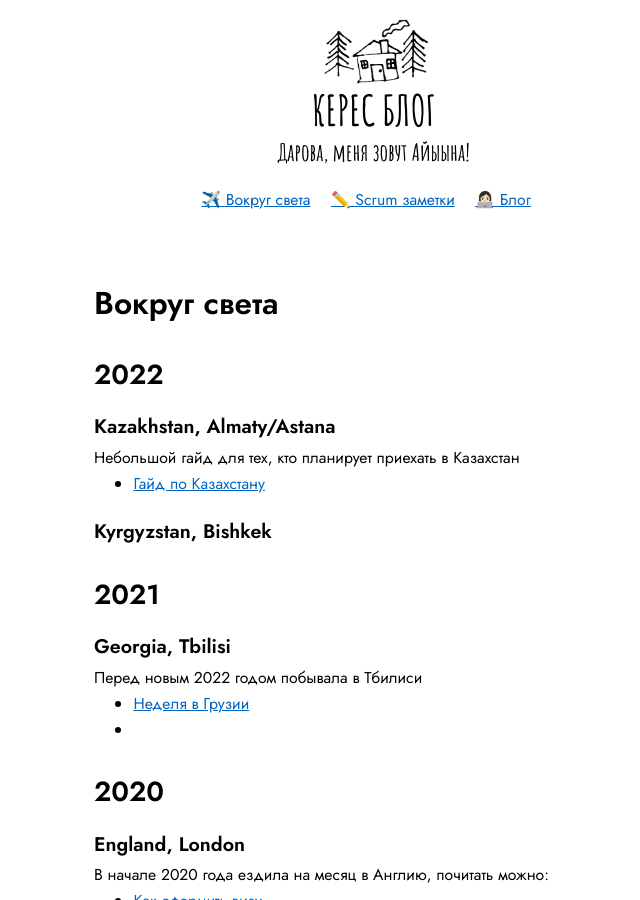
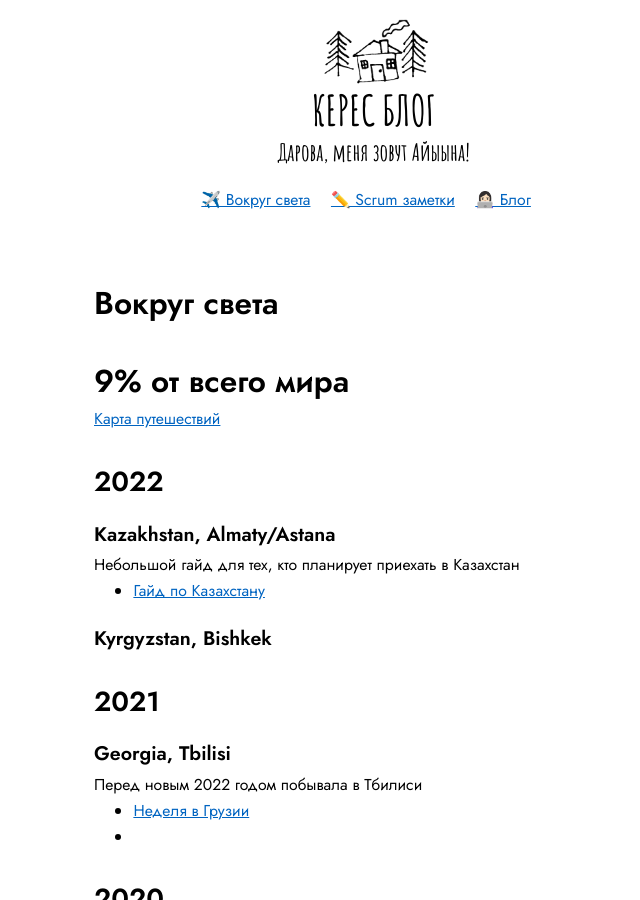
Before and after one commit to keresm/keresaina.github.io, a Jekyll site: the page built from _pages/travel/main.md, in a window 1280 px wide and 900 px high. Shown: the whole window, without its empty margins (266-906 px from the left). Built offline with Jekyll 4.4.1, drawn with Linux system fonts in a browser that asks for light colours.

Commit message:
Update main.md

```diff
--- a/_pages/travel/main.md
+++ b/_pages/travel/main.md
@@ -4,6 +4,8 @@ permalink: /travel/
 title: Вокруг света
 ---
 
+# 9% от всего мира
+[Карта путешествий](http://www.onetwotrip.com/ru/landings/map/vMxVX67Ds9kvK2re4etxKd)
 
 ## 2022
 ### Kazakhstan, Almaty/Astana
```
